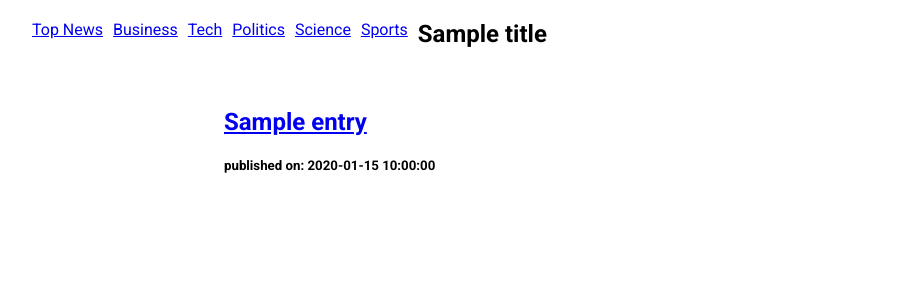
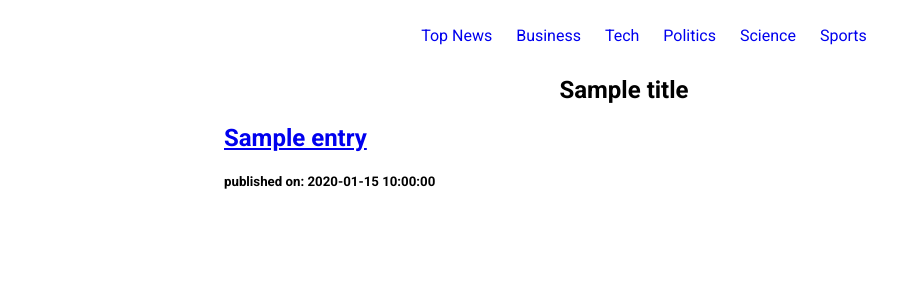
Before and after one commit to MattiasZurkovic/news_feather, a Flask app: template app/templates/index.html in a window 1280 px wide. Shown: the top 300 px of the page, without its empty margins (16-913 px from the left). Run offline with Flask 2, Linux system fonts and the light colour scheme; the template is opened without the code that fills it: most values are stand-ins (such as "Sample title", 1, 10 or a date in 2020).

Commit message:
Navbar done.

```diff
--- a/app/templates/index.html
+++ b/app/templates/index.html
@@ -16,20 +16,28 @@
   .content {
     margin: 0 auto;
     width: 800px;
-    margin-top: 60px;
-  }
-
-
-  .nav ul li {
-    list-style: none;
-    float: left;
-    padding-right: 10px;
-    display: inline-block;
-    list-style-type: none;
   }
 
   .nav {
+    list-style:none;
+    margin:0;
+    padding:0;
+    text-align:center;
+  }
+  .nav li {
+    line-height: 20px;
+    height: 20px;
+    display:inline;
+  }
 
+  .nav a {
+    text-decoration: none;
+    display:inline-block;
+    padding:10px;
+  }
+
+  .title {
+    text-align: center;
   }
 
   </style>
@@ -47,7 +55,9 @@
       </ul>
     </div>
 
+  <div class="title">
     <h2>{{ title }}</h2>
+  </div>
 
 <div class='content'>
   {% block content %}
```
